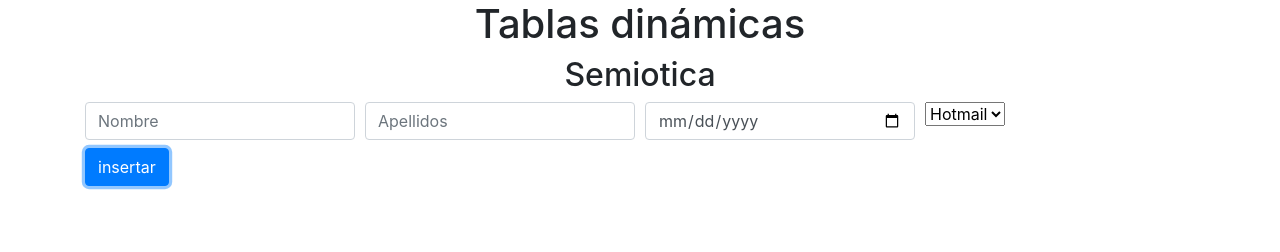
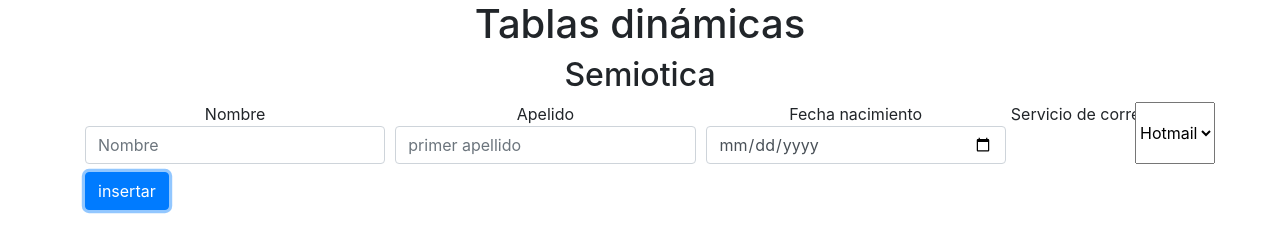
Before and after one commit to svaltqt/querys, a plain HTML site: page index.html in a window 1280 px wide. Both pictures are taken after a click on the button "insertar". Drawn offline with nearby package versions, Linux system fonts and the light colour scheme.

Commit message:
date - calcularDate

```diff
--- a/index.html
+++ b/index.html
@@ -19,15 +19,19 @@
         <form>
             <div class="form-row">
               <div class="col mb-2">
+                <center>Nombre</center>
                 <input type="text" id="nombre" name="nombres" class="form-control" placeholder="Nombre">
               </div>
               <div class="col mb-2">
-                <input type="text" id="apellidos" class="form-control" placeholder="Apellidos">
+                <center>Apelido</center>
+                <input type="text" id="apellidos" class="form-control" placeholder="primer apellido">
               </div>
               <div class="col mb-2">
+                <center>Fecha nacimiento</center>
                 <input type="date" id="bday" class="form-control">
               </div>
-              <div class="col mb-2">
+              <center>Servicio de correo</center>
+              <div class="row">
                     <select id="SubjectsList" class="form-select form-select-lg mb-2" aria-label="Default select example">
                     <option value="hot">Hotmail</option>
                     <option value="gma">Gmail</option>
@@ -55,14 +59,3 @@
     <script src="./pluggins/formulario.js"></script>
 </body>
 </html>
-
-
-<!--
-    Nombre: Input tipo Texto que reciba sólo letras.
-Apellidos: Input tipo Texto que reciba sólo letras.
-Fecha de Nacimiento: control tipo Date.
-Servicio Correo electrónico: Control tipo Select con dos opciones: Gmail y Hotmail
-Correo Electrónico: Formar el nombre de usuario según el siguiente formato: inicial del nombre + apellido(sin espacio) + año de nacimiento
-Botón <Insertar>
-Crear una tabla con los siguientes encabezados: Nombre Completo | Edad | Correo Electrónico
--->
--- a/pluggins/formulario.js
+++ b/pluggins/formulario.js
@@ -1,14 +1,42 @@
+/**
+Nombre: Input tipo Texto que reciba sólo letras. x
+
+Apellidos: Input tipo Texto que reciba sólo letras.  x
+
+Fecha de Nacimiento: control tipo Date. x
+
+Servicio Correo electrónico: Control tipo Select con dos opciones: Gmail y Hotmail x
+
+Correo Electrónico: Formar el nombre de usuario según el siguiente formato: inicial del nombre + apellido(sin espacio) + año de nacimiento
+
+Botón <Insertar>
+
+Crear una tabla con los siguientes encabezados: Nombre Completo | Edad | Correo Electrónico
+**/
+
 $(document).ready(function()
         {
             $("#agregar").click(function()
-            {
-                $("#nombre").val();
-                $("#apellidos").val();
+            {   // Obtener nombre
+                var nombre= $("#nombre").val();
 
-                alert($("#SubjectsList option:selected").text());
+                //obtener apellidos
+                var apellidos = $("#apellidos").val();
+
+                //obtener valor dle select
+                $("#SubjectsList option:selected").text();
+
+                //obtener campo date
+                var date = new Date($('#bday').val());
+                var day = date.getDate();
+                var month = date.getMonth() + 1;
+                var year = date.getFullYear();
 
 
-
+                // calcular edad
+                var today = new Date();
+                var age = Math.floor((today-date) / (365.25 * 24 * 60 * 60 * 1000));
+                alert(age)
 
                 $("table").append(add);
             });
```
